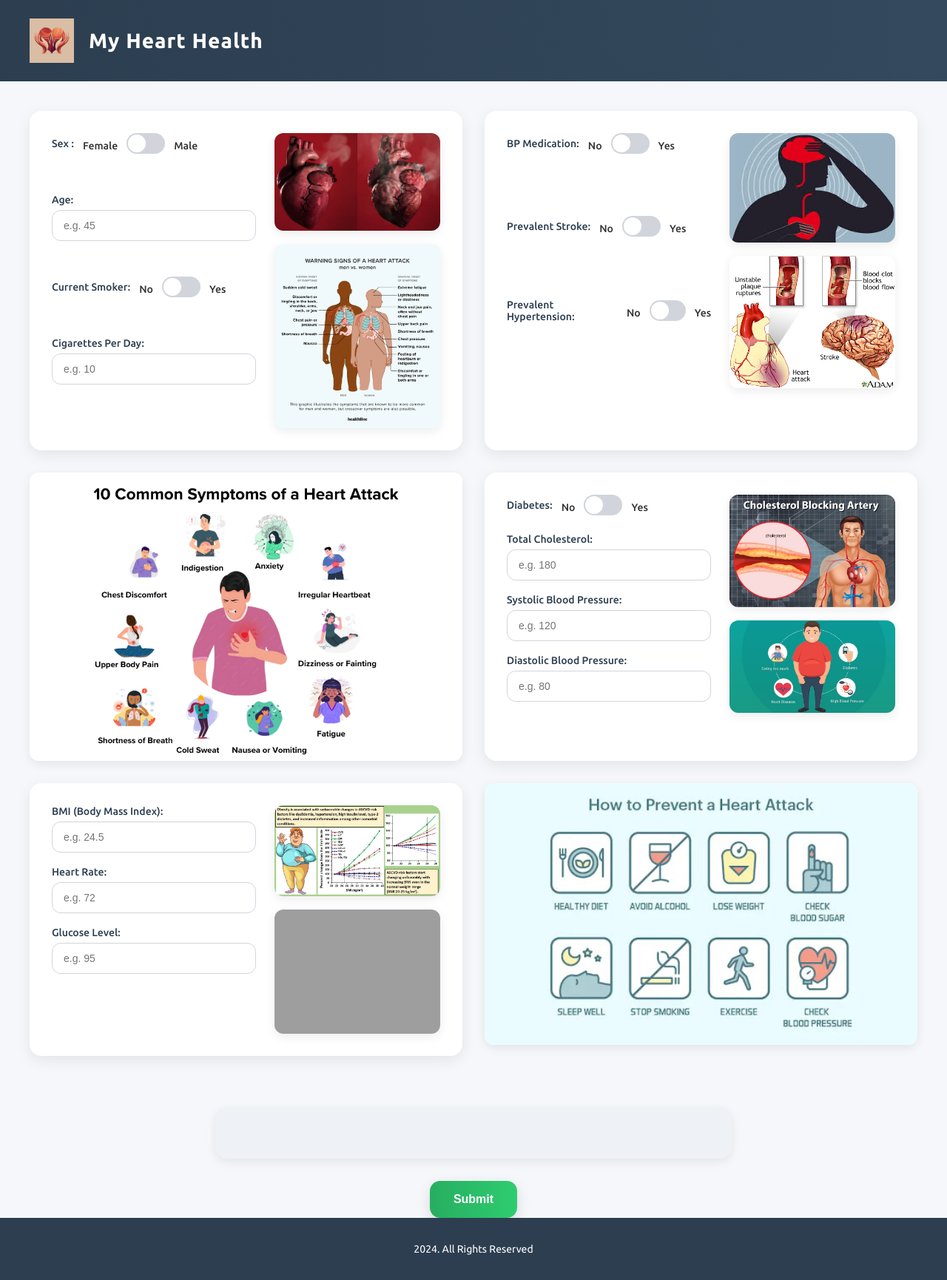
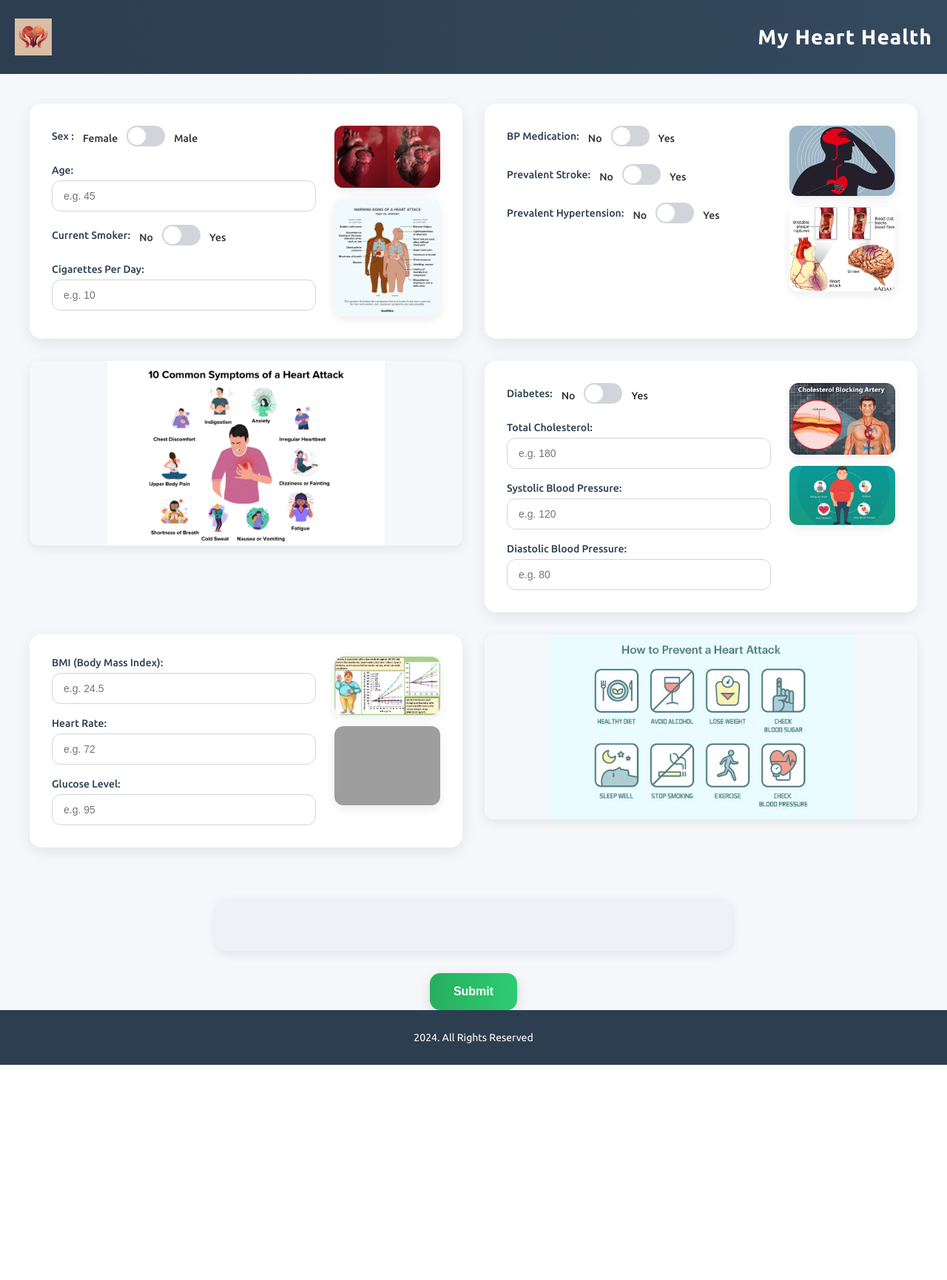
Before and after one commit to Gudi-Srikanth/Heart-Disease-Prediction, a Flask app: page / in a window 1280 px wide. Shown: the whole page at 74% size. After the commit the page ends 1440 px from the top, so only its background shows below. Run offline with Flask 3, Linux system fonts and the light colour scheme; parts of the project's set-up code (start-up, migrations or seed data) failed here and were passed over; grey boxes are pictures that could not be loaded.

Commit message:
Enhance responsiveness

```diff
--- a/static/index.css
+++ b/static/index.css
@@ -1,4 +1,4 @@
-/* ===== Base Reset & Font Setup ===== */
+
 body, html {
     margin: 0;
     padding: 0;
@@ -7,35 +7,35 @@ body, html {
     color: #333;
 }
 
-/* ===== Container ===== */
 .container {
     display: flex;
     flex-direction: column;
     min-height: 100vh;
 }
 
-/* ===== Header ===== */
 .header-container {
     display: flex;
     align-items: center;
+    justify-content: space-between;
+    flex-wrap: wrap;
     background: linear-gradient(90deg, #2c3e50, #34495e);
     color: #fff;
-    padding: 20px 40px;
-    gap: 20px;
+    padding: 15px 20px;
+    gap: 15px;
+    text-align: center;
 }
 
 #logo {
-    width: 60px;
+    width: 50px;
     height: auto;
 }
 
 #title {
-    font-size: 28px;
+    font-size: 22px;
     font-weight: 700;
     letter-spacing: 1px;
 }
 
-/* ===== Form Layout ===== */
 .center-container {
     display: grid;
     grid-template-columns: repeat(auto-fit, minmax(400px, 1fr));
@@ -48,12 +48,11 @@ body, html {
     background-color: #fff;
     border-radius: 16px;
     box-shadow: 0 6px 20px rgba(0,0,0,0.08);
-    padding: 30px;
+    padding: 20px;
     display: flex;
-    justify-content: space-between;
-    align-items: flex-start;
-    flex-wrap: wrap;
-    gap: 25px;
+    flex-direction: column;
+    align-items: stretch;
+    gap: 20px;
     transition: transform 0.3s ease, box-shadow 0.3s ease;
 }
 
@@ -62,19 +61,11 @@ body, html {
     box-shadow: 0 12px 25px rgba(0,0,0,0.12);
 }
 
-/* ===== Form Elements ===== */
 .elements {
-    flex: 1 1 50%;
+    flex: 1 1 100%;
     display: flex;
     flex-direction: column;
     gap: 18px;
-}
-
-.first-row .elements .form-column,
-.second-row .elements .form-column,
-.third-row .elements .form-column,
-.fourth-row .elements .form-column {
-    margin-bottom: 0; /* Remove bottom margin for modern spacing */
 }
 
 .form-column label {
@@ -104,15 +95,6 @@ body, html {
     transform: scale(1.02);
 }
 
-.first-row .elements .form-column {
-    margin-bottom: 30px;
-}
-
-.second-row .elements .form-column {
-    margin-bottom: 60px;
-}
-
-/* ===== Images ===== */
 .image-column {
     flex: 1 1 40%;
     display: flex;
@@ -121,7 +103,8 @@ body, html {
 }
 
 .stacked-image {
-    width: 100%;
+    max-width: 100%;
+    height: auto;
     border-radius: 12px;
     box-shadow: 0 4px 14px rgba(0,0,0,0.08);
     object-fit: cover;
@@ -133,7 +116,6 @@ body, html {
     box-shadow: 0 8px 20px rgba(0,0,0,0.12);
 }
 
-/* ===== Output Result ===== */
 .output {
     text-align: center;
     margin: 30px 20px;
@@ -148,7 +130,6 @@ body, html {
     font-weight: 500;
 }
 
-/* ===== Submit Button ===== */
 .submit-button {
     padding: 16px 32px;
     background: linear-gradient(90deg, #27ae60, #2ecc71);
@@ -170,17 +151,15 @@ body, html {
     box-shadow: 0 8px 22px rgba(0,0,0,0.15);
 }
 
-/* ===== Footer ===== */
 .footer-container {
     margin-top: auto;
     background-color: #2c3e50;
     color: #fff;
-    padding: 20px;
+    padding: 15px 10px;
     text-align: center;
-    font-size: 14px;
+    font-size: 12px;
 }
 
-/* ===== Toggle Switches ===== */
 .switch {
     position: relative;
     display: inline-block;
@@ -234,30 +213,66 @@ input:checked + .slider:before {
     font-size: 14px;
 }
 
-/* ===== Responsive Adjustments ===== */
-@media (max-width: 992px) {
+/* Tablet */
+@media (min-width: 768px) {
     .form-row {
-        flex-direction: column;
+        flex-direction: row;
         align-items: flex-start;
+        padding: 30px;
+    }
+
+    #title {
+        font-size: 26px;
+    }
+
+    .footer-container {
+        font-size: 13px;
     }
 
     .image-column {
-        flex: 1 1 100%;
         flex-direction: row;
+        flex-wrap: wrap;
         gap: 15px;
     }
 
     .stacked-image {
-        width: 48%;
+        flex: 1 1 48%;
+        max-height: 250px;
+        object-fit: contain;
     }
 }
 
+/* Desktop */
+@media (min-width: 1200px) {
+    .form-row {
+        gap: 25px;
+    }
+
+    #title {
+        font-size: 28px;
+    }
+
+    .footer-container {
+        font-size: 14px;
+    }
+}
+
+/* Mobile */
 @media (max-width: 576px) {
     .center-container {
         padding: 20px;
     }
 
+    .header-container {
+        flex-direction: column;
+    }
+
+    .image-column {
+        flex-direction: column;
+    }
+
     .stacked-image {
         width: 100%;
+        max-height: 220px;
     }
 }
```
